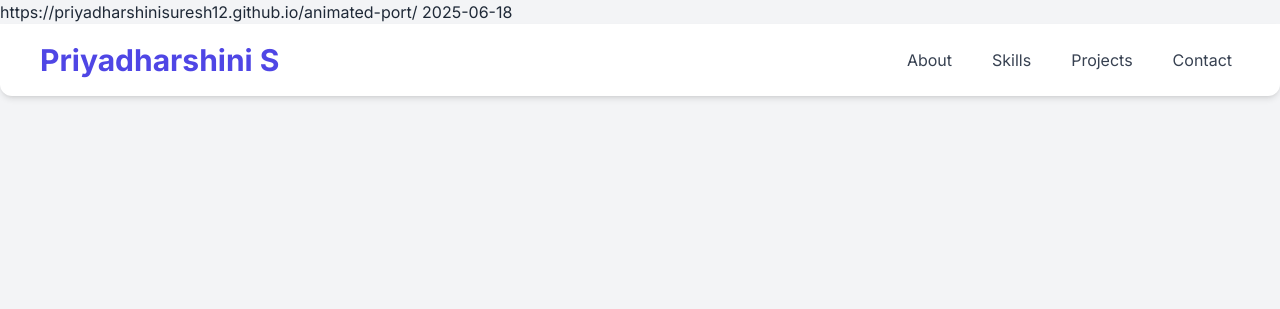
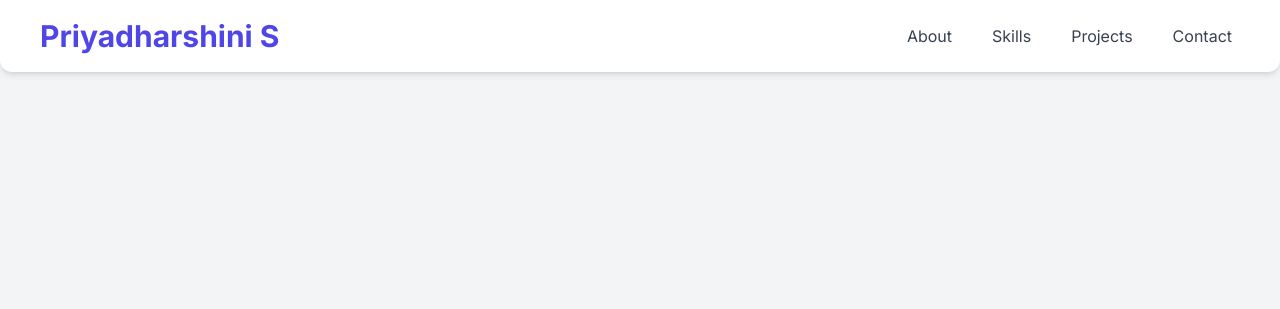
Before and after one commit to PriyadharshiniSuresh12/animated-port, a plain HTML site: page index.html in a window 1280 px wide. Shown: the top 309 px of the page. Drawn offline with nearby package versions, Linux system fonts and the light colour scheme.

Commit message:
Update index.html

```diff
--- a/index.html
+++ b/index.html
@@ -13,13 +13,7 @@
     <meta property="og:url" content="https://yourportfolio.com"> <meta property="og:image" content="https://yourportfolio.com/images/your-profile-or-banner-image.jpg"> <meta property="og:image:alt" content="Priyadharshini S Profile Image">
     <meta property="og:locale" content="en_US">
     <meta name="google-site-verification" content="rQ72rzh7fHiTG7azRej9Hg93GSM4vgYnvRPJ0qccCyE" />
-<?xml version="1.0" encoding="UTF-8"?>
-<urlset xmlns="http://www.sitemaps.org/schemas/sitemap/0.9">
-  <url>
-    <loc>https://priyadharshinisuresh12.github.io/animated-port/</loc>
-    <lastmod>2025-06-18</lastmod>
-  </url>
-</urlset>
+
 
     <meta name="twitter:card" content="summary_large_image"> <meta name="twitter:site" content="@YourTwitterHandle"> <meta name="twitter:creator" content="@YourTwitterHandle"> <meta name="twitter:title" content="Priyadharshini S - UI/UX Designer & Frontend Developer Portfolio">
     <meta name="twitter:description" content="Portfolio of Priyadharshini S, an enthusiastic and motivated UI/UX Fresher with skills in Figma, Adobe XD, HTML, CSS, and C. Specializing in user-friendly web and mobile application design.">
```
